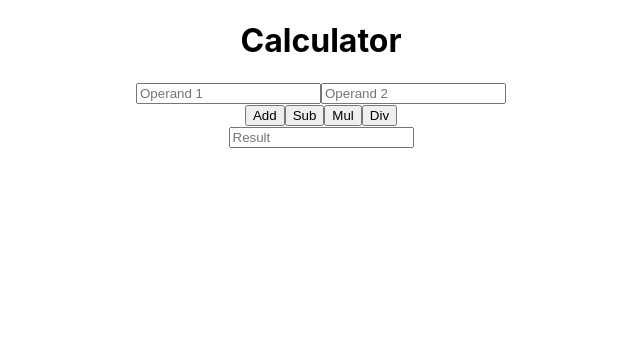
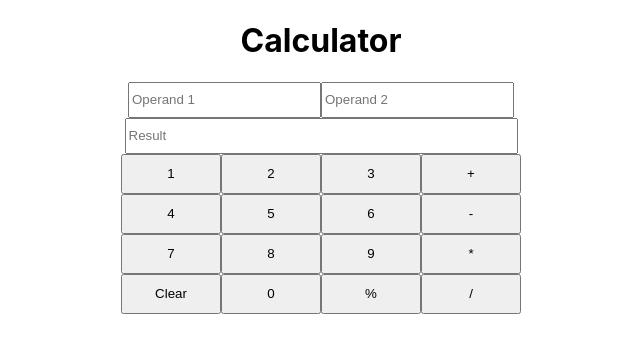
Before and after one commit to Sayan2504/React_calculator, a React (Create React App) app: page / in a window 1280 px wide. Shown: the top 352 px of the page, without its empty margins (319-959 px from the left). Built offline with nearby package versions, Linux system fonts and the light colour scheme.

Commit message:
created the actual structure of the calculator

```diff
--- a/src/App.css
+++ b/src/App.css
@@ -1,3 +1,18 @@
 .calMain{
   text-align: center;
 }
+
+.result-field{
+  width: 385px;
+  height: 30px;
+}
+
+.text-field{
+  width: 185px;
+  height: 30px;
+}
+
+.key{
+  width: 100px;
+  height: 40px;
+}
--- a/src/Calculator/form.js
+++ b/src/Calculator/form.js
@@ -1,4 +1,5 @@
 import React, { useState } from 'react'
+import '../App'
 
 const Form = ({calculate, resultView}) =>{
     const [text1,setText1] = useState([]);
@@ -15,32 +16,52 @@ const Form = ({calculate, resultView}) =>{
     return(
         <div>
             <form>
-                <input type = "text" value ={text1} placeholder="Operand 1" onChange={changeText1}/>
-                <input type = "text" value ={text2} placeholder="Operand 2" onChange={changeText2}/>
+                <input className="text-field" type = "text" value ={text1} placeholder="Operand 1" onChange={changeText1}/>
+                <input className="text-field" type = "text" value ={text2} placeholder="Operand 2" onChange={changeText2}/>
                 <br/>
+                <input className="result-field" type="text" placeholder="Result" value={resultView()} readOnly/>
 
-                <button onClick={(e)=>{
+                <br/>
+                <button className="key">1</button>
+                <button className="key">2</button>
+                <button className="key">3</button>
+                <button className="key" onClick={(e)=>{
                     e.preventDefault();
                     calculate(1, text1, text2);
-                }}>Add</button>
+                }}>+</button>
 
-                <button onClick={(e)=>{
+                <br/>
+                <button className="key">4</button>
+                <button className="key">5</button>
+                <button className="key">6</button>
+                <button className="key" onClick={(e)=>{
                     e.preventDefault();
                     calculate(2, text1, text2);
-                }}>Sub</button>
+                }}>-</button>
 
-                <button onClick={(e)=>{
+                <br/>
+                <button className="key">7</button>
+                <button className="key">8</button>
+                <button className="key">9</button>
+                <button className="key" onClick={(e)=>{
                     e.preventDefault();
                     calculate(3, text1, text2);
-                }}>Mul</button>
+                }}>*</button>
 
-                <button onClick={(e)=>{
+                <br/>
+                <button className="key" onClick={(e)=>{
+                    e.preventDefault();
+                    setText1("");
+                    setText2("");
+                }}>Clear</button>
+                <button className="key">0</button>
+                <button className="key">%</button>
+                <button className="key"onClick={(e)=>{
                     e.preventDefault();
                     calculate(4, text1, text2);
-                }}>Div</button>
+                }}>/</button>
 
-                <br/>
-                <input type="text" placeholder="Result" value={resultView()} readOnly/>
+
             </form>
         </div>
     );
```
